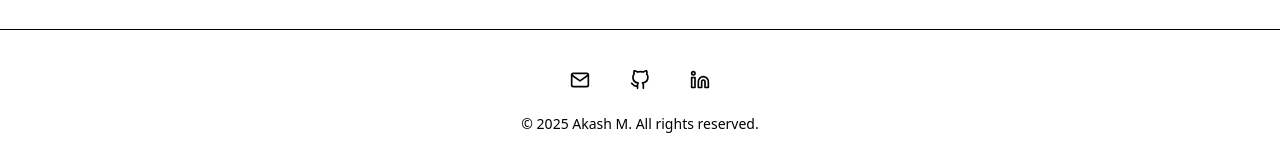
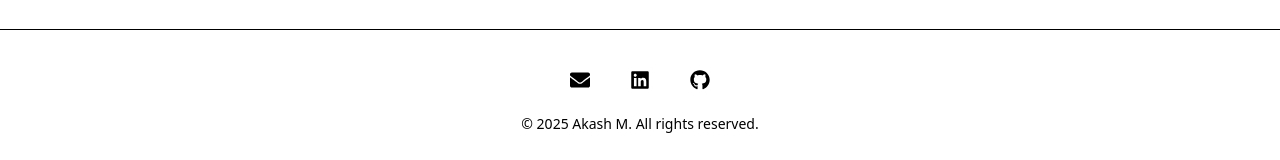
Before and after one commit to Akashpg-M/Portfolio, a React (Vite) app: page / in a window 1280 px wide. Shown: the part 6836-6996 px from the top of the page. Built offline with nearby package versions, Linux system fonts and the light colour scheme.

Commit message:
Updated icons

```diff
--- a/src/App.jsx
+++ b/src/App.jsx
@@ -6,7 +6,7 @@ import Technologies from './pages/Technologies';
 import Projects from './pages/Projects';
 import Contact from './pages/Contact';
 import Certificates from './pages/Certificates';
-import { FiGithub, FiLinkedin, FiMail } from 'react-icons/fi';
+import { FaLinkedin, FaGithub, FaEnvelope } from 'react-icons/fa';
 
 const App = () => {
   return (
@@ -39,7 +39,7 @@ const App = () => {
               aria-label="Email"
               className="p-2 rounded-full bg-light-background-alt dark:bg-dark-background-alt hover:bg-light-primary/10 dark:hover:bg-dark-primary/10 text-light-text-alt dark:text-dark-text-alt hover:text-light-primary dark:hover:text-dark-primary transition-colors duration-200"
             >
-              <FiMail size={20} />
+              <FaEnvelope size={20}/>
             </a>
             <a
               href="https://github.com/Akashpg-M"
@@ -48,7 +48,7 @@ const App = () => {
               aria-label="GitHub"
               className="p-2 rounded-full bg-light-background-alt dark:bg-dark-background-alt hover:bg-light-primary/10 dark:hover:bg-dark-primary/10 text-light-text-alt dark:text-dark-text-alt hover:text-light-primary dark:hover:text-dark-primary transition-colors duration-200"
             >
-              <FiGithub size={20} />
+              <FaLinkedin size={20}/>
             </a>
             <a
               href="http://www.linkedin.com/in/akash-m-50951828a"
@@ -57,7 +57,7 @@ const App = () => {
               aria-label="LinkedIn"
               className="p-2 rounded-full bg-light-background-alt dark:bg-dark-background-alt hover:bg-light-primary/10 dark:hover:bg-dark-primary/10 text-light-text-alt dark:text-dark-text-alt hover:text-light-primary dark:hover:text-dark-primary transition-colors duration-200"
             >
-              <FiLinkedin size={20} />
+              <FaGithub size={20}/>
             </a>
           </div>
           <p className="text-sm text-light-text-alt dark:text-dark-text-alt">
```
Also changed, not shown: src/pages/Contact.jsx (line endings or trailing spaces).
